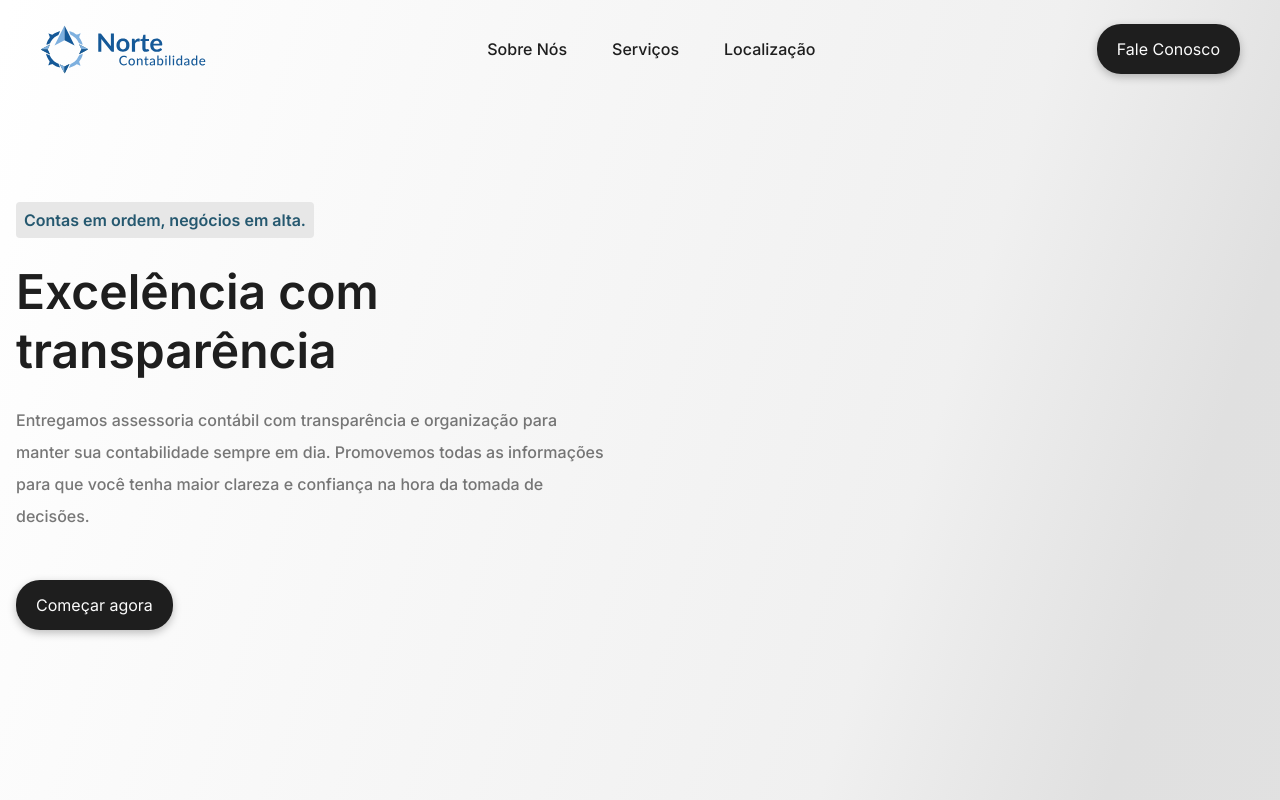
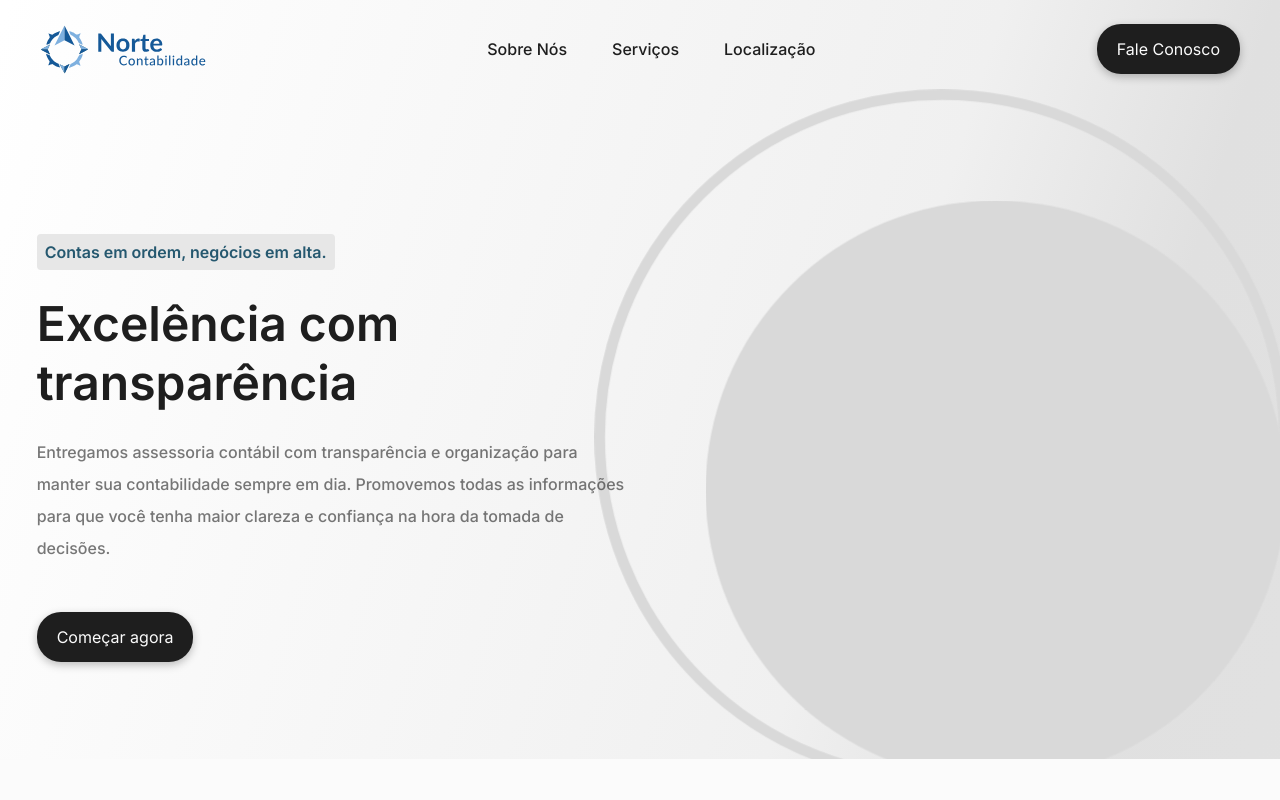
Before and after one commit to ElleLavigne/Norte-Contabilidade, a React (Vite) app: page / in a window 1280 px wide. Shown: the top 800 px of the page. Built offline with nearby package versions, Linux system fonts and the light colour scheme.

Commit message:
feat hero animation

```diff
--- a/index.html
+++ b/index.html
@@ -8,7 +8,7 @@
       href="https://fonts.googleapis.com/css2?family=Inter:ital,opsz,wght@0,14..32,100..900;1,14..32,100..900&display=swap"
       rel="stylesheet"
     />
-    <link rel="icon" type="image/svg+xml" href="/vite.svg" />
+    <link rel="icon" type="image/svg+xml" href="/logo-vetor.svg" />
     <meta name="viewport" content="width=device-width, initial-scale=1.0" />
     <title>Norte Contabilidade</title>
   </head>
--- a/src/components/Sections/AboutUs.jsx
+++ b/src/components/Sections/AboutUs.jsx
@@ -2,6 +2,7 @@ import styles from "./AboutUs.module.css"
 import img from "../../assets/img2.png"
 import icon from "../../../public/check.svg"
 import team from "../../../public/team.svg"
+import { Animation } from "../Animation"
 
 export function AboouUs() {
   return (
@@ -9,24 +10,34 @@ export function AboouUs() {
       <div className={styles.aboutUS}>
         <div className={"container"}>
           <div className={styles.content}>
+              <Animation>
+
               <img className={styles.team} src={team} alt="" />
+              </Animation>
+            <Animation>
+
               <div className={styles.contentText}>
                 <h3>Sobre Nós</h3>
+
                 <h2>Focados na simplificação de processos</h2>
+
                 <p>
-                Com 7 anos de mercado, nossa empresa de contabilidade é dedicada
-                a oferecer soluções contábeis personalizadas. Atuamos como
-                parceiros estratégicos, comprometidos com a excelência e o
-                crescimento dos nossos clientes.
+                  Com 7 anos de mercado, nossa empresa de contabilidade é
+                  dedicada a oferecer soluções contábeis personalizadas. Atuamos
+                  como parceiros estratégicos, comprometidos com a excelência e
+                  o crescimento dos nossos clientes.
                 </p>
+
                 <p>
-                Estamos aqui para ser mais do que prestadores de serviço; somos
-                parceiros estratégicos na jornada de cada cliente.
+                  Estamos aqui para ser mais do que prestadores de serviço;
+                  somos parceiros estratégicos na jornada de cada cliente.
                 </p>
+
                 <div className={styles.buttonBox}>
                   <button className={"button"}>Entre em contato</button>
                 </div>
               </div>
+            </Animation>
           </div>
         </div>
       </div>
--- a/src/components/Sections/SectionHome.jsx
+++ b/src/components/Sections/SectionHome.jsx
@@ -24,8 +24,11 @@ export function SectionHome() {
             {/* <button className={"button2"}>Saiba mais</button> */}
           </div>
         </div>
+        <div className={styles.hero}>
+
         <img className={styles.img1} src={img} alt="" />
+        </div>
       </div>
     </>
-  );
+  )
 }
--- a/src/components/Sections/SectionHome.module.css
+++ b/src/components/Sections/SectionHome.module.css
@@ -1,16 +1,20 @@
 .container {
-  margin-top: 8rem;
+  margin-top: 4rem;
   display: flex;
   flex-wrap: wrap;
-  justify-content: space-between;
+  justify-content: space-evenly;
+  align-items: center;
   gap: 1rem;
-  padding-bottom: 2.5rem;
+  position: relative;
+  /* overflow: hidden; */
+  /* padding-bottom: 2.5rem; */
 }
 
 .contentHome {
 
   display: flex;
   flex-direction: column;
+  height: fit-content;
   gap: 3rem;
 
 }
@@ -64,6 +68,60 @@
   animation-delay: 900ms;
 }
 
+.hero::before{
+    content: '';
+    display: block;
+    max-width: 624px;
+    width: 50vw;
+    aspect-ratio: 1;
+    z-index: -2;
+    position: absolute;
+    right: 0px;
+    bottom: 0px;
+    background-color: transparent;
+    border: 10px solid var(--gray-400-);
+    -webkit-border-radius: 50%;
+    -moz-border-radius: 50%;
+    border-radius: 50%;
+    -webkit-animation: decrescendo 2.5s alternate infinite ease-in;
+    -moz-animation: decrescendo 2.5s alternate infinite ease-in;
+    animation: decrescendo 2.5s alternate infinite ease-in;
+
+}
+.hero::after{
+    content: '';
+    display: block;
+    max-width: 537px;
+    width: 50vw;
+    aspect-ratio: 1;
+    position: absolute;
+    z-index: -1;
+    right: 0px;
+    bottom: 0px;
+    background-color: var(--gray-400-);
+    -webkit-border-radius: 50%;
+    -moz-border-radius: 50%;
+    border-radius: 50%;
+    -webkit-animation: crescendo 2.5s alternate infinite ease-in;
+    -moz-animation: crescendo 2.5s alternate infinite ease-in;
+    animation: crescendo 2.5s alternate infinite ease-in;
+}
+@keyframes crescendo {
+  0% {
+    transform: scale(1.1);
+}
+  100%{
+    transform: scale(1);
+  }
+}
+@keyframes decrescendo {
+  0% {
+    transform: scale(1.1);
+}
+  100%{
+    transform: scale(1);
+  }
+}
 @keyframes fadeIn {
   from {
     opacity: 0;
@@ -80,6 +138,7 @@
   opacity: 0;
   animation-duration: 1.5s;
   animation-delay: 500ms;
+  width: 580px;
   /* box-shadow: 0px 3px 26px 0px #00000040; */
 }
 
--- a/src/components/Sections/SectionService.jsx
+++ b/src/components/Sections/SectionService.jsx
@@ -18,12 +18,13 @@ export function SectionService() {
                   Serviços que providenciamos para você
                 </h2>
               </Animation>
-
-              <h3 className={styles.subTitle}>
-                Entregamos serviços de qualidade com transparência para
-                providenciar <br />
-                melhor experiência para você e sua empresa.{" "}
-              </h3>
+              <Animation animation={"fadeUp"}>
+                <h3 className={styles.subTitle}>
+                  Entregamos serviços de qualidade com transparência para
+                  providenciar <br />
+                  melhor experiência para você e sua empresa.{" "}
+                </h3>
+              </Animation>
             </div>
             <div className={styles.cardsContainer}>
               <Card
--- a/src/global.css
+++ b/src/global.css
@@ -9,6 +9,7 @@
   --blue-800-: #25586f;
   --black-opacity-: rgba(30, 30, 30, 0.6);
   --white-: #fbfbfb;
+  --gray-400-: #D9D9D9;
   --gray-100-: #e7e7e7;
 }
 
```
Also changed, not shown: src/components/Sections/Location.jsx (+5 -3 lines), public/logo-vetor.svg (added), src/assets/img1.png. Lines whose indentation alone changed are shown as unchanged.
